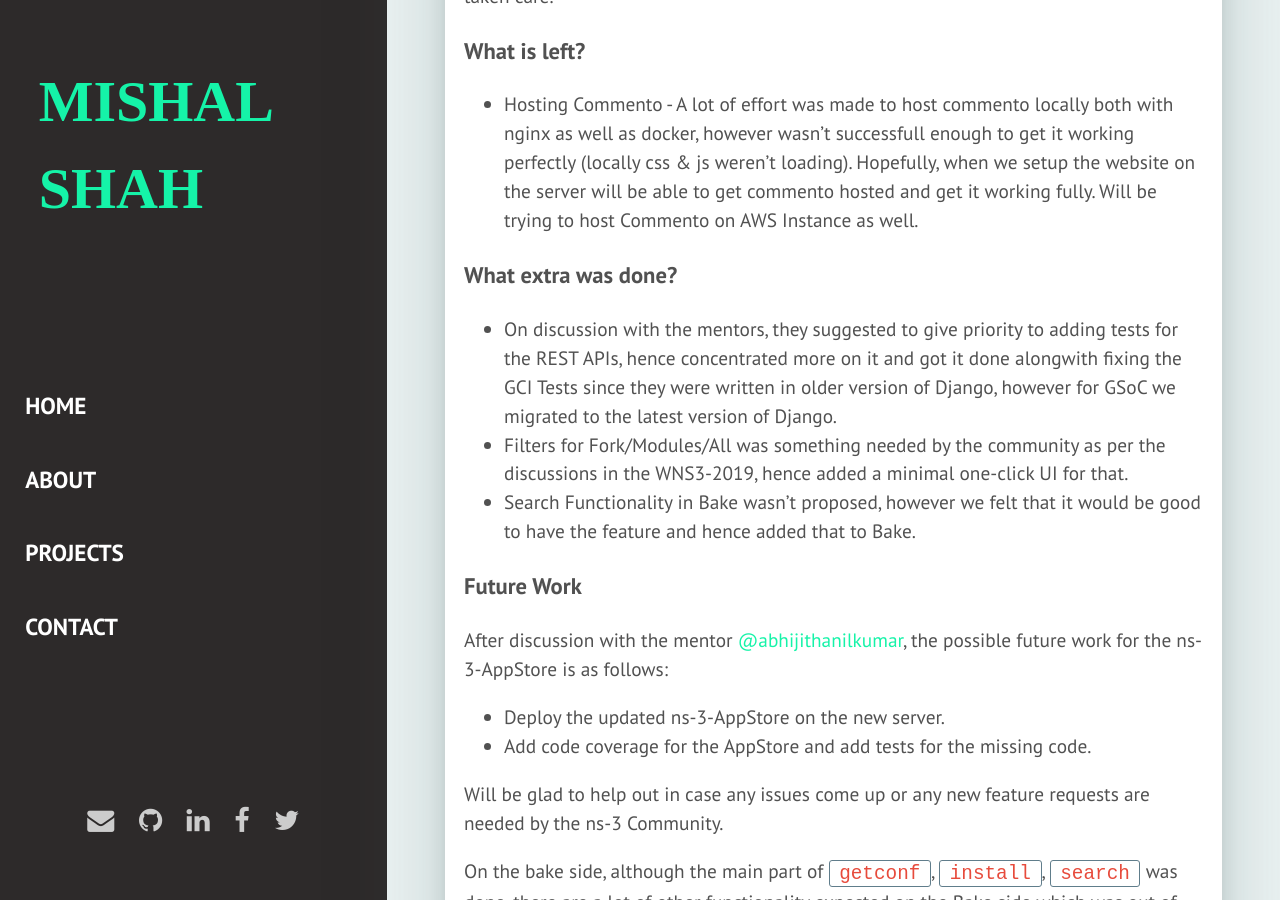
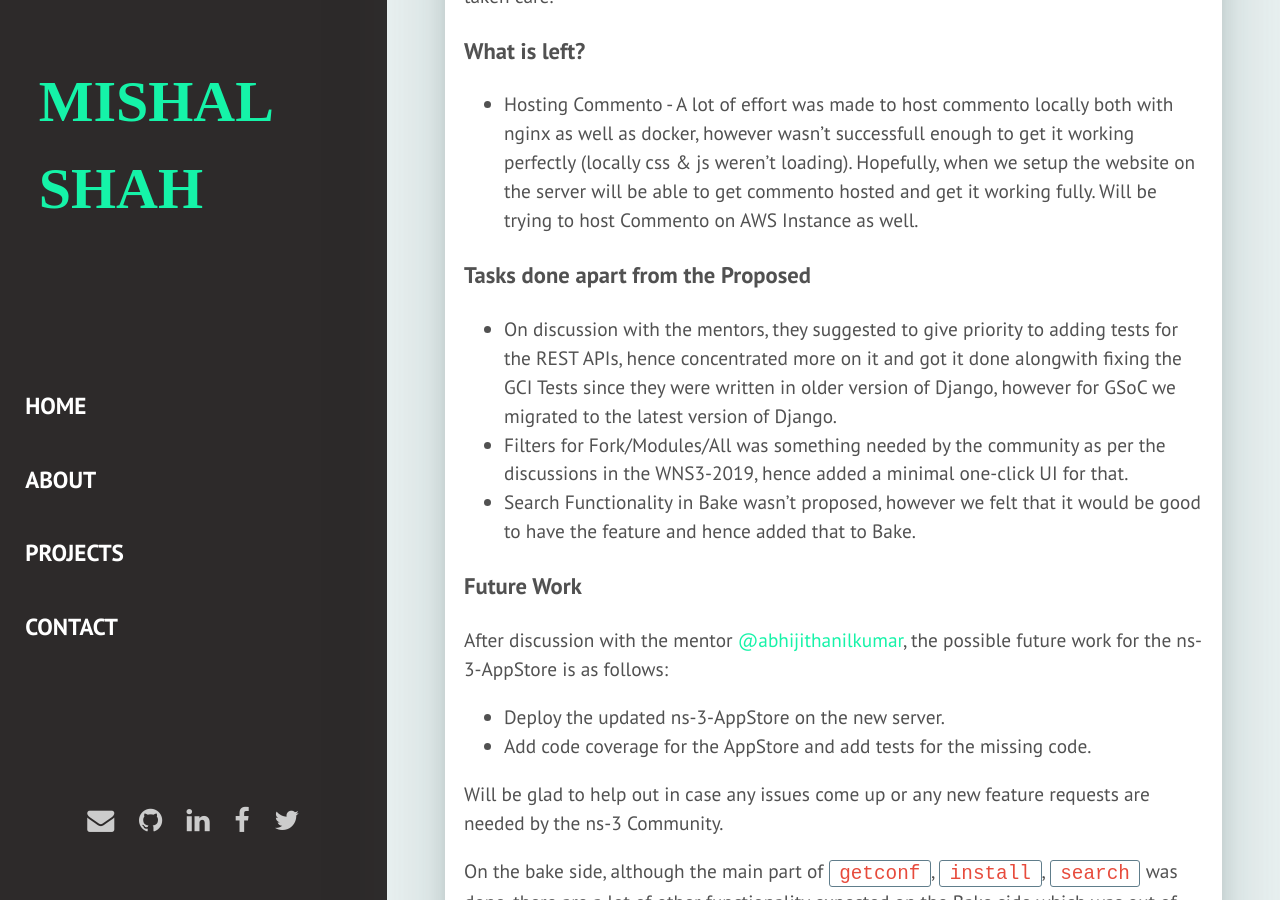
Before and after one commit to mishal23/jekyll-blog, a Jekyll site: the page built from _posts/2019-08-25-gsoc19-report.markdown, in a window 1280 px wide and 900 px high, scrolled down 2799 px. Built offline with Jekyll 4.4.1, drawn with Linux system fonts in a browser that asks for light colours; some web fonts are replaced; comment, search, counter and statistics services are not loaded.

Commit message:
fixed name for the heading

```diff
--- a/_posts/2019-08-25-gsoc19-report.markdown
+++ b/_posts/2019-08-25-gsoc19-report.markdown
@@ -69,7 +69,7 @@
 
 - Hosting Commento - A lot of effort was made to host commento locally both with nginx as well as docker, however wasn't successfull enough to get it working perfectly (locally css & js weren't loading). Hopefully, when we setup the website on the server will be able to get commento hosted and get it working fully. Will be trying to host Commento on AWS Instance as well.
 
-### What extra was done?
+### Tasks done apart from the Proposed
 
 - On discussion with the mentors, they suggested to give priority to adding tests for the REST APIs, hence concentrated more on it and got it done alongwith fixing the GCI Tests since they were written in older version of Django, however for GSoC we migrated to the latest version of Django.
 - Filters for Fork/Modules/All was something needed by the community as per the discussions in the WNS3-2019, hence added a minimal one-click UI for that.
```
